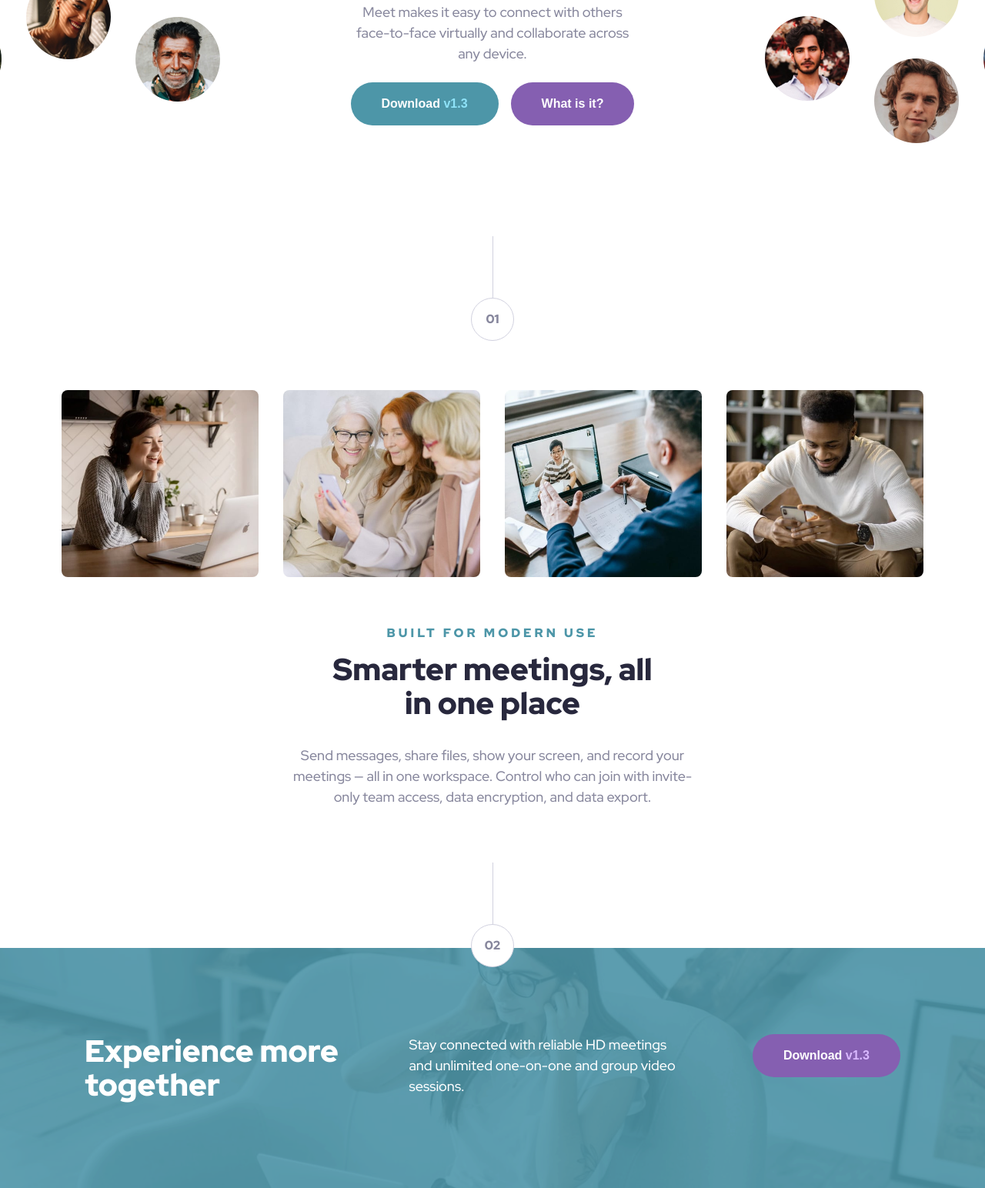
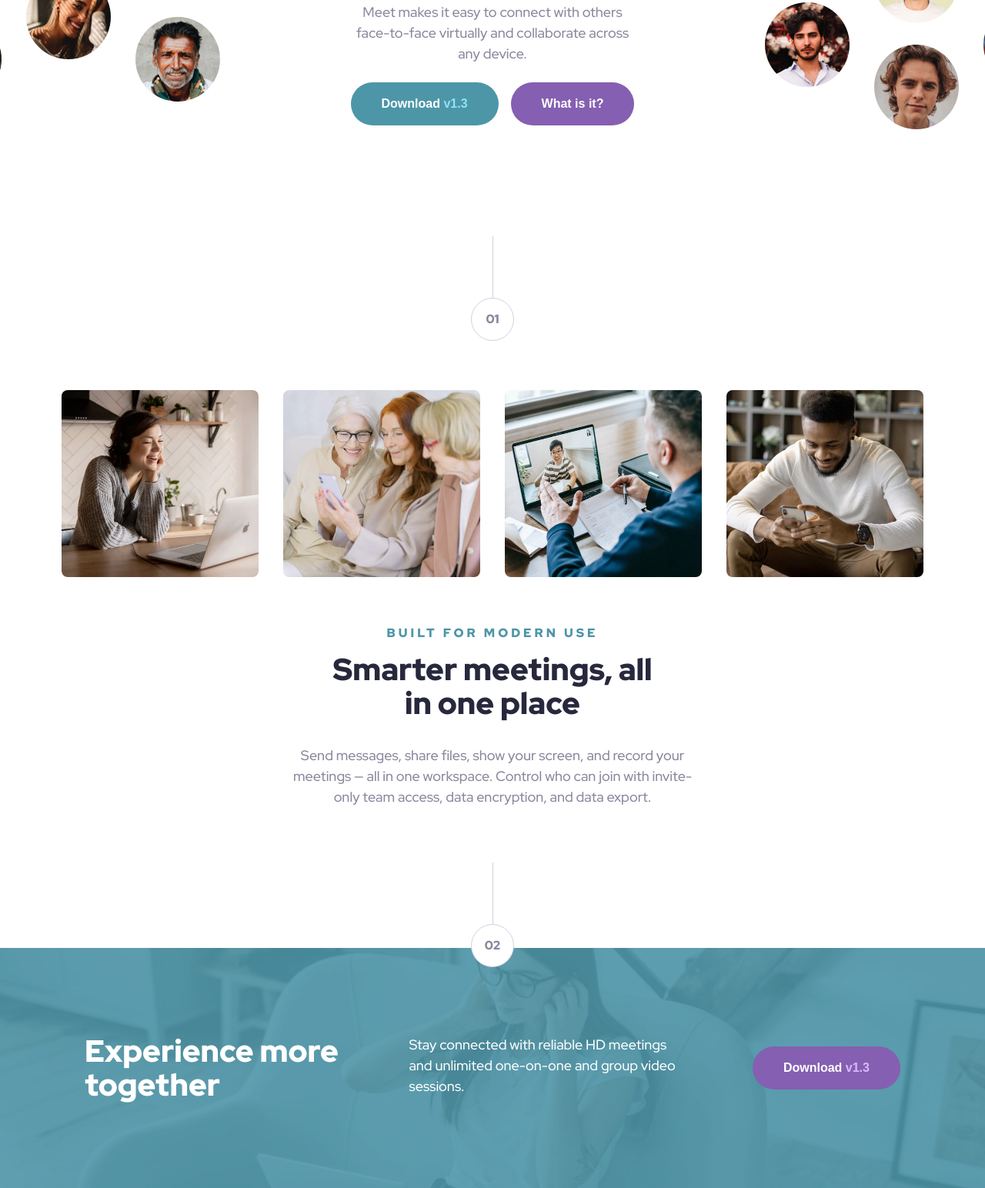
Before and after one commit to MarionCts/Meet-Landing-Page, a plain HTML site: page index.html in a window 1280 px wide. Shown: the part 333-1877 px from the top of the page at 77% size. Drawn offline with Linux system fonts and the light colour scheme.

Commit message:
Update style

```diff
--- a/assets/scss/style.scss
+++ b/assets/scss/style.scss
@@ -174,7 +174,7 @@ header{
     .hero-right{
         grid-area: hero-right;
         right: -35%;
-        bottom: -15%;
+        bottom: -10%;
     }
 }
 
@@ -320,6 +320,10 @@ footer{
         max-width: 35.5rem;
         color: map-get($colors, white);
     }
+
+    button{
+        align-self: center;
+    }
 }
 
 
```
Also changed, not shown: assets/css/style.css.
